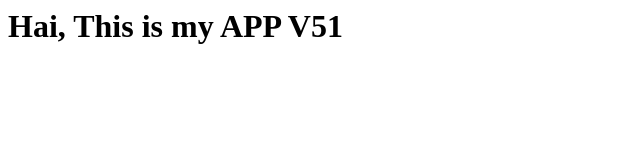
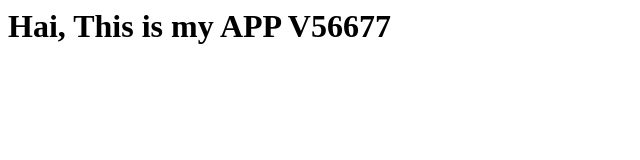
Before and after one commit to vinayakentc/sample, a plain HTML site: page index.html in a window 1280 px wide. Shown: the full height of the page, 0-640 px from the left. Drawn offline with Linux system fonts and the light colour scheme.

Commit message:
Update index.html

```diff
--- a/index.html
+++ b/index.html
@@ -1,5 +1,5 @@
 <html>
 <body>
-  <h1> Hai, This is my APP V51 </h1>
+  <h1> Hai, This is my APP V56677 </h1>
  </body>
  </html>
```
